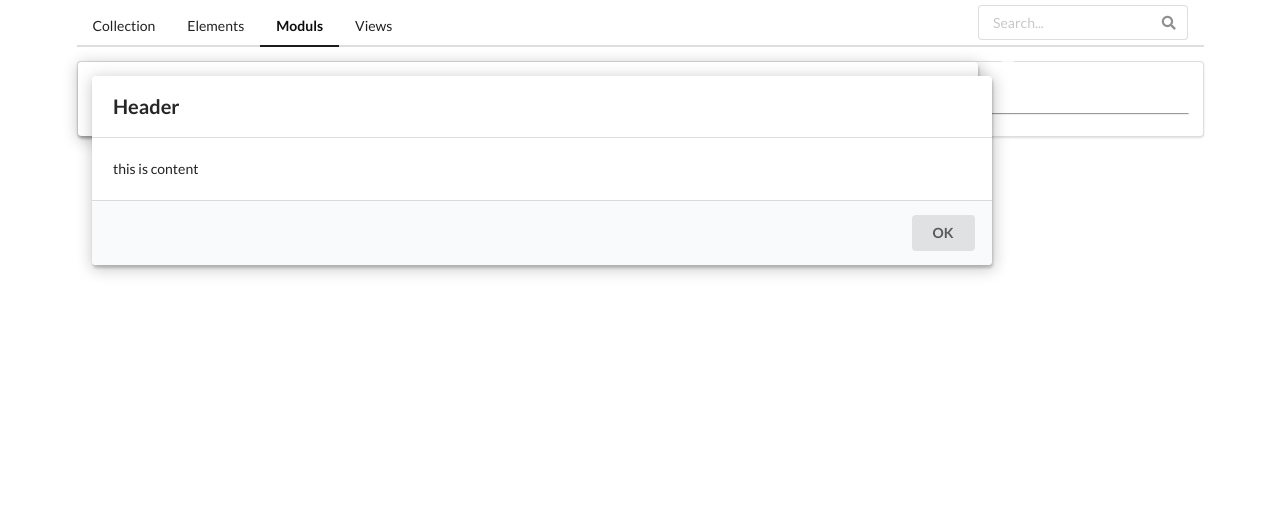
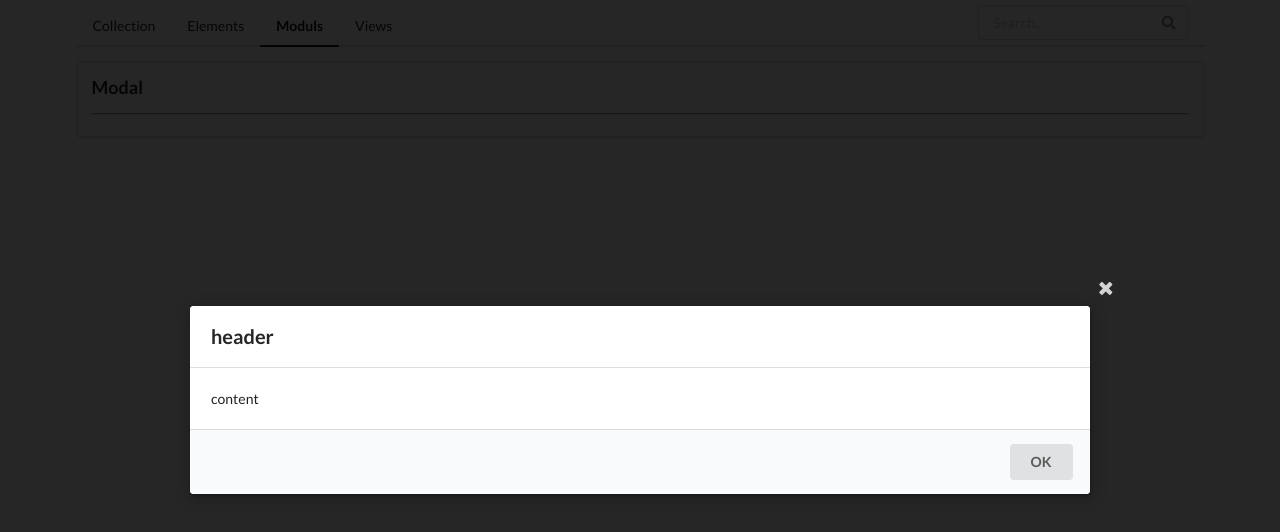
Before and after one commit to DaniyalKT/composs, an Angular app: page /mods in a window 1280 px wide. Shown: the top 532 px of the page. Built offline with nearby package versions, Linux system fonts and the light colour scheme.

Commit message:
update modsl

```diff
--- a/src/app/mods/modal/modal.component.html
+++ b/src/app/mods/modal/modal.component.html
@@ -1,14 +1,14 @@
-<div class="ui dimmer modal visible active">
+<div  class="ui dimmer visible active">
     <div class="ui modal visible active">
-
-        <div class="header">Header</div>
         <i class="close icon"></i>
+        <div class="header">
+           header
+        </div>
         <div class="content">
-            <p>this is content </p>
+          content
         </div>
-        <div class="actions">
-            <div class="ui approve button">OK</div>
-
+        <div class="actions actions-default">
+            <button class="ui button">OK</button>
         </div>
     </div>
 </div>
--- a/src/app/mods/modal/modal.component.ts
+++ b/src/app/mods/modal/modal.component.ts
@@ -1,10 +1,17 @@
-import { Component } from '@angular/core';
+import { Component, ElementRef, OnInit } from '@angular/core';
 
 @Component({
   selector: 'app-modal',
   templateUrl: './modal.component.html',
   styleUrls: ['./modal.component.css']
 })
-export class ModalComponent {
+export class ModalComponent implements OnInit {
+
+
+  constructor( private el: ElementRef){}
+
+  ngOnInit(): void {
+      document.body.appendChild(this.el.nativeElement)
+  }
 
 }
```
